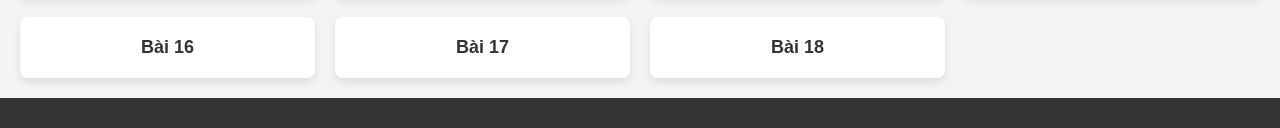
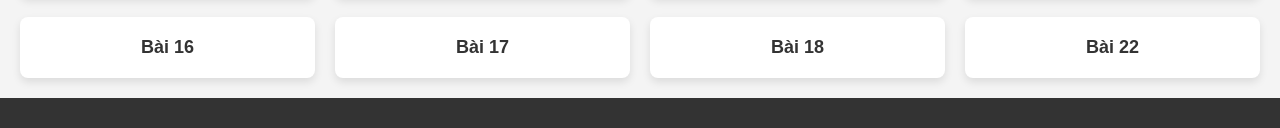
Before and after one commit to trachungphu/lietke.github.io, a plain HTML site: page index.html in a window 1280 px wide. Shown: the part 295-423 px from the top of the page. Drawn offline with Linux system fonts and the light colour scheme.

Commit message:
Update index.html

```diff
--- a/index.html
+++ b/index.html
@@ -85,7 +85,7 @@
         <div class="link-item"><a href="https://trachungphu.github.io/bai16.github.io/" class="button" target="_blank">Bài 16</a></div>
         <div class="link-item"><a href="https://trachungphu.github.io/bai17.github.io/" class="button" target="_blank">Bài 17</a></div>
         <div class="link-item"><a href="https://trachungphu.github.io/bai18.github.io/" class="button" target="_blank">Bài 18</a></div>
-
+        <div class="link-item"><a href="https://trachungphu.github.io/bai22.github.io/" class="button" target="_blank">Bài 22</a></div>
     </div>
 
     <footer>
```
